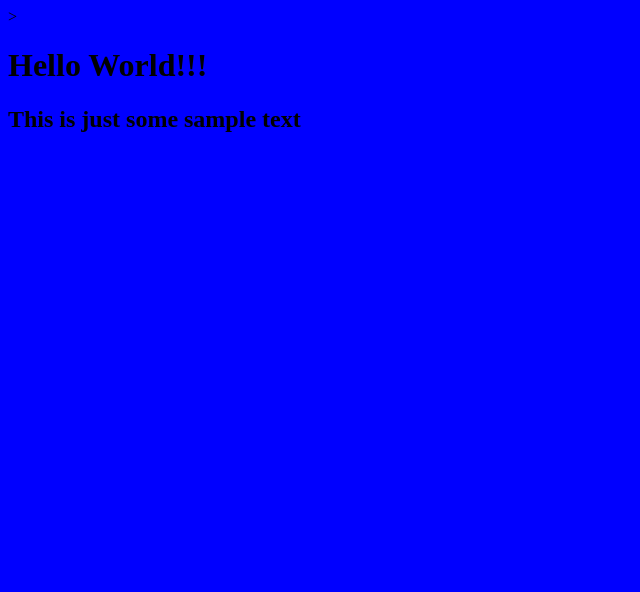
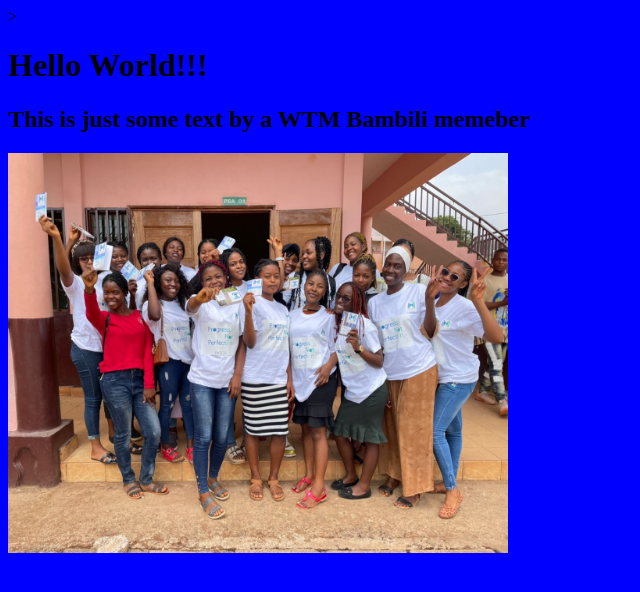
Before and after one commit to NdzeRegina/MyFirstProject, a plain HTML site: page index.html in a window 1280 px wide. Shown: the whole page, without its empty margins (0-640 px from the left). Drawn offline with Linux system fonts and the light colour scheme.

Commit message:
added an image to the webpage

```diff
--- a/index.html
+++ b/index.html
@@ -10,6 +10,7 @@
     <h1>
         Hello World!!!
     </h1>
-    <h2>This is just some sample text</h2>
+    <h2>This is just some text by a WTM Bambili memeber</h2>
+    <img src="wtm-girls.jpeg" alt="WTM girls last session meeting" style="width:500px;height:400px;">
 </body>
 </html>
```
Also changed, not shown: wtm-girls.jpeg (added).
